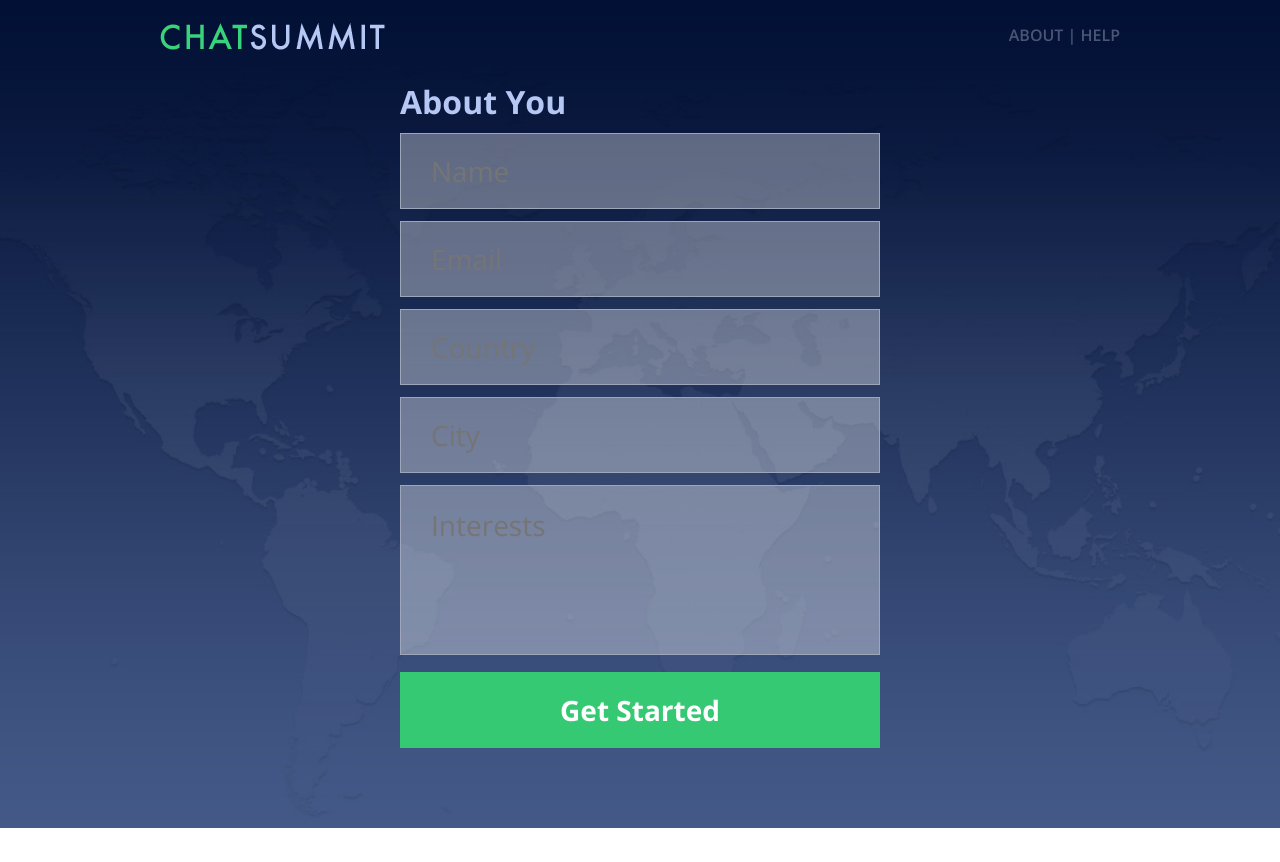
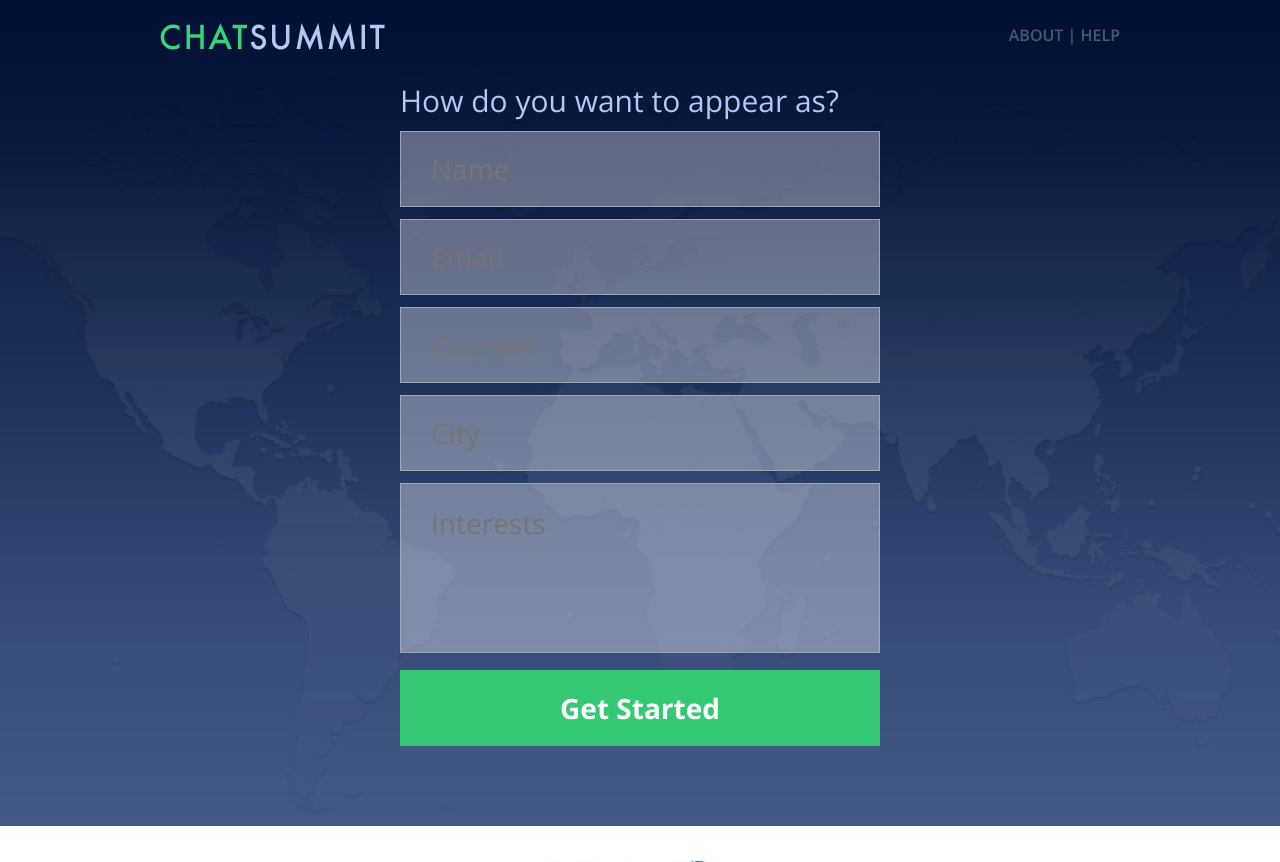
Before and after one commit to eladmallel/globalfacetime, a Django app: page /about_you in a window 1280 px wide. Shown: the top 862 px of the page. Run offline with Django 3.2, Linux system fonts and the light colour scheme; some libraries are stand-ins or nearby versions.

Commit message:
Clarified the about you page

```diff
--- a/shapers/facetime/static/css/style.css
+++ b/shapers/facetime/static/css/style.css
@@ -132,7 +132,7 @@ a:hover { }
 
 h1{text-align:center; font-size:42px; color: #fff;margin-bottom: 50px;}
 
-h2{font-size:32px; font-weight:700; color: #b5c7f3;margin-bottom: 10px;}
+h2{font-size:30px; font-weight:500; color: #b5c7f3;margin-bottom: 10px;}
 
 h3{font-size:25px; color: #b5c7f3;}
 
--- a/shapers/facetime/templates/about_you.html
+++ b/shapers/facetime/templates/about_you.html
@@ -13,7 +13,7 @@
 {% block content %}
 <form action="/chat" method="POST" class="user_form js-about-you-form">
     {% csrf_token %}
-    <h2>About You</h2>
+    <h2>How do you want to appear as?</h2>
     <input type="text" name="name" placeholder="Name">
     <input type="text" class="js-form-email" name="email" placeholder="Email">
     <input type="text" name="country" placeholder="Country">
```
